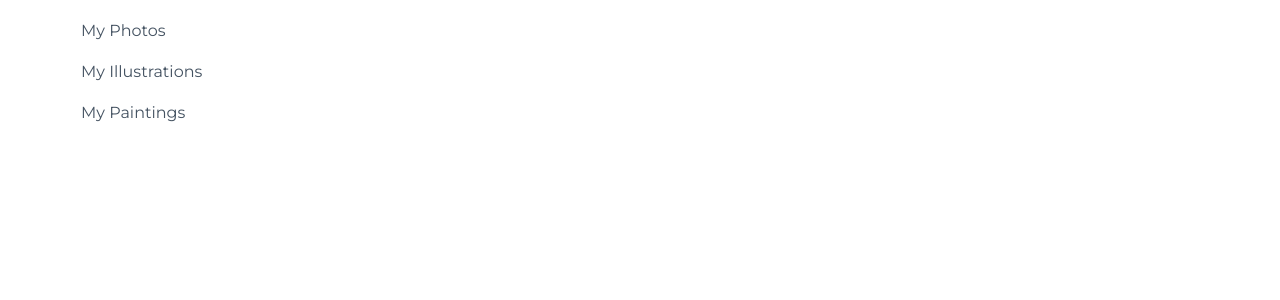
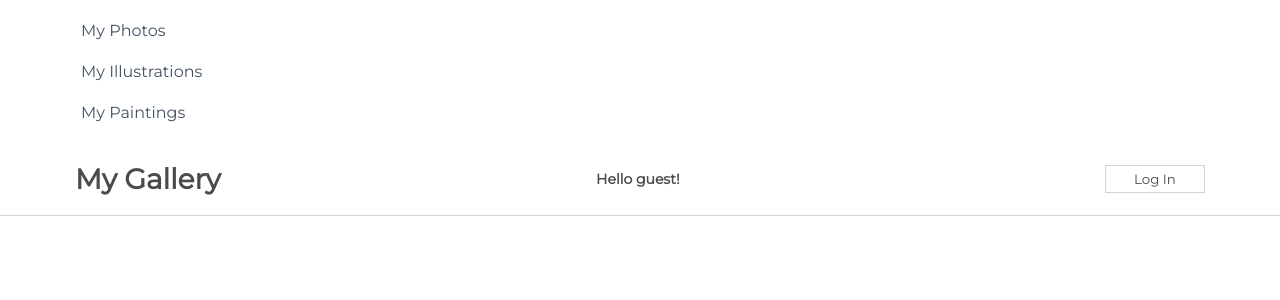
Before and after one commit to boderg/react, a React (Create React App) app in the folder my-app/: page / in a window 1280 px wide. Shown: the top 300 px of the page. Built offline with nearby package versions, Linux system fonts and the light colour scheme.

Commit message:
Add simple nav bar

```diff
--- a/my-app/src/App.js
+++ b/my-app/src/App.js
@@ -11,6 +11,7 @@
 // import StatefulGreetingWithPrevState from './components/StatefulGreetingWithPrevState';
 
 import Sidebar from './components/Sidebar';
+import NavBarSimple from './components/NavBarSimple';
 
 function App() {
   return (
@@ -21,6 +22,7 @@
       {/* <StatefulGreetingWithCallback greeting = "Good Morning" name = "Bob Smith" /> */}
       {/* <StatefulGreetingWithPrevState greeting = "Good Morning" name = "Bob Smith" /> */}
       <Sidebar />
+      <NavBarSimple />
     </div>
   );
 }
--- /dev/null
+++ b/my-app/src/components/NavBarSimple.js
@@ -0,0 +1,35 @@
+import React from 'react';
+import css from './css/NavBarSimple.module.css';
+
+class NavBarSimple extends React.Component {
+
+    constructor(props) {
+        super(props);
+        this.state = {
+            message: 'Hello guest!',
+            buttonText: 'Log In'
+        }
+    }
+
+    handleClick = () => {
+        this.setState((prevState) => ({
+                message: prevState.message === "Hello guest!" ? "Welcome back, user!" : "Hello guest!",
+                buttonText: prevState.buttonText === "Log In" ? "Log Out" : "Log In",
+            }), () => console.log(this.state.message))
+        }
+
+    render() {
+        return (
+            <div className={css.NavBar}>
+                <h1>My Gallery</h1>
+                <div>
+                    <span>{this.state.message}</span>
+                </div>
+                <button onClick={this.handleClick}>{this.state.buttonText}</button>
+            </div>
+        )
+    }
+
+}
+
+export default NavBarSimple;
```
